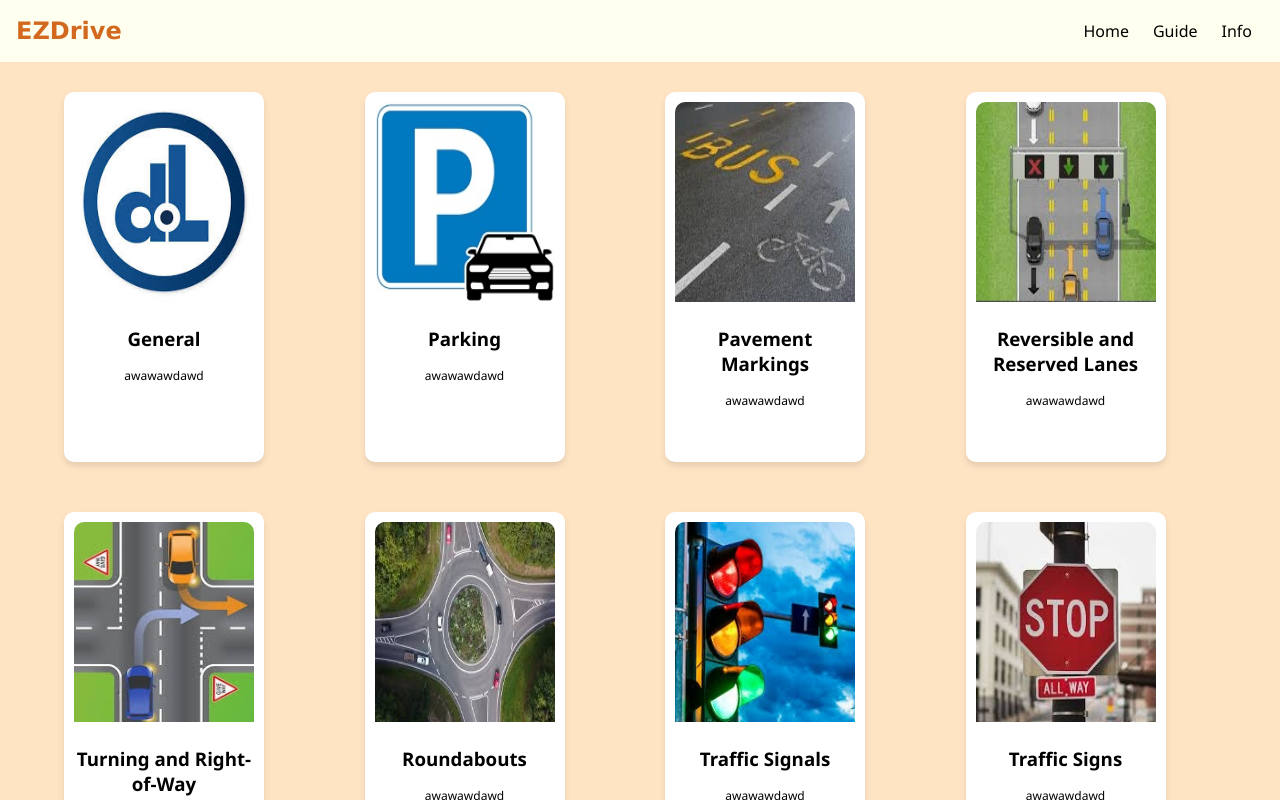
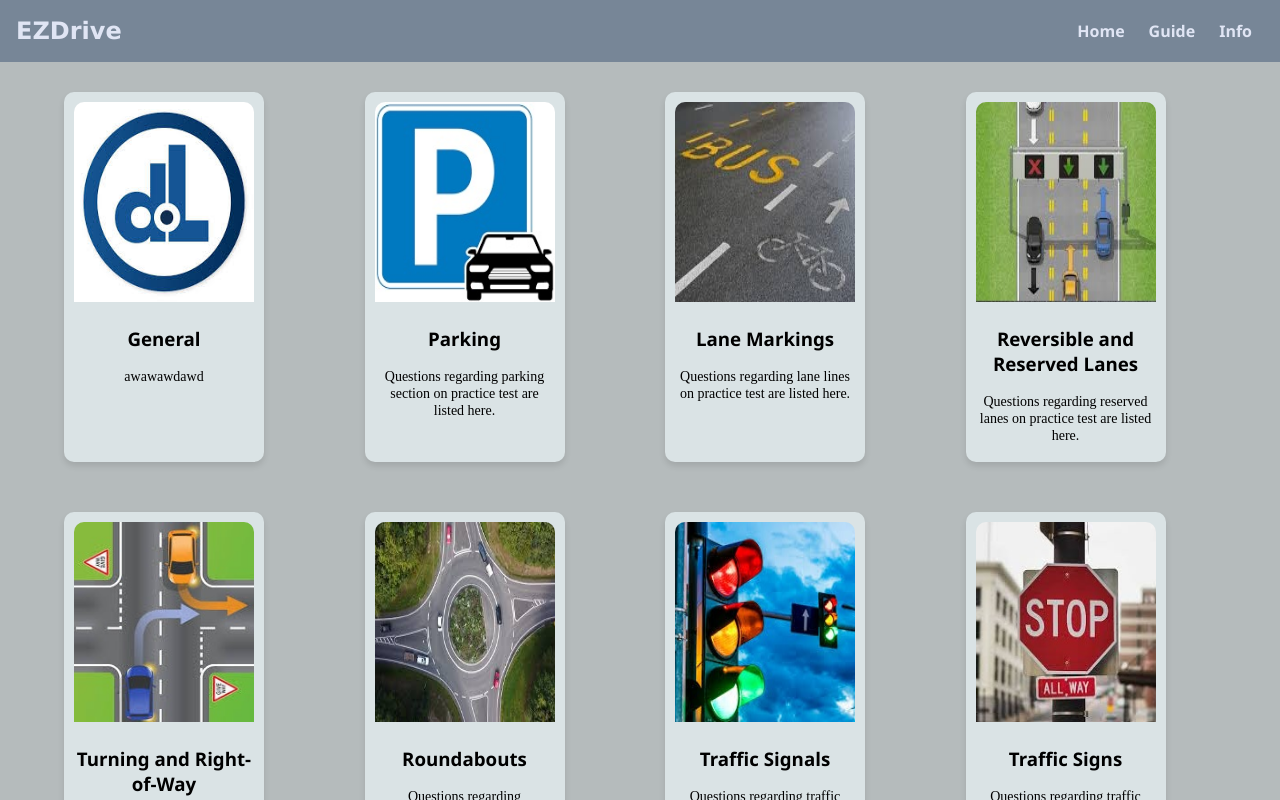
Before and after one commit to SquidHead00007/drivetestapp, a React (Create React App) app: page / in a window 1280 px wide. Shown: the top 800 px of the page. Built offline with nearby package versions, Linux system fonts and the light colour scheme.

Commit message:
CSS change

```diff
--- a/src/App.css
+++ b/src/App.css
@@ -2,7 +2,7 @@
 body {
   margin: 0;
   font-family: 'Segoe UI', 'Helvetica Neue',sans-serif;
-  background-color: bisque;
+  background-color: #B5BBBC;
   -webkit-background-size: cover;
   -moz-background-size: cover;
   -o-background-size: cover;
@@ -15,7 +15,7 @@ body {
     padding: 1rem;
     height: 30px;
     min-width: 500px;
-    background-color: ivory;
+    background-color: #778697;
   }
 
   .navmenu ul {
@@ -34,7 +34,8 @@ body {
     text-align: center;
     padding: 10px 12px;
     text-decoration: none;
-    color: black;
+    color: #E0E5F4;
+    font-weight: bold;
   }
 
   .navmenu a:hover {
@@ -43,7 +44,7 @@ body {
   }
 
   .navmenu h1 {
-    color: chocolate; /* Choose your desired color */
+    color: #E0E5F4; /* Choose your desired color */
     font-size: 1.5rem; /* Adjust the font size */
     font-family: Verdana, Geneva, Tahoma, sans-serif;
   }
@@ -59,7 +60,7 @@ body {
   }
 
   .card-item {
-    background-color: #fff;
+    background-color: #DAE3E5;
     border-radius: 10px;
     box-shadow: 0 4px 6px rgba(0, 0, 0, 0.1);
     width: 200px; /* Adjust the width as needed */
@@ -76,10 +77,14 @@ body {
   .card-details {
     padding: 10px;
     text-align: center;
+
   }
 
   .card-details p {
     margin: 5px 0;
-    font-size: 12px;
+    font-size: 14px;
     line-height: 1.2;
+    font-family: Bookman;
+    font-weight: 545;
+
   }
--- a/src/data/doltestsection.js
+++ b/src/data/doltestsection.js
@@ -1,12 +1,12 @@
 const SectionData=[
-    { id:"general",         name:"General",                          image:require("../img/dolgeneral.jpg"),  description:("awawawdawd")},
-    { id:"parking",         name:"Parking",                          image:require("../img/parking.jpg"),  description:("awawawdawd")},
-    { id:"pavementmarking", name:"Pavement Markings",                image:require("../img/pavement.jpg"),  description:("awawawdawd")},
-    { id:"lanes",           name:"Reversible and Reserved Lanes",    image:require("../img/lanes.jpg"),  description:("awawawdawd")},
-    { id: "rightofway",     name:"Turning and Right-of-Way",         image:require("../img/rightofway.jpg"),  description:("awawawdawd")},
-    { id:"roundabouts",     name:"Roundabouts",                      image:require("../img/roundabouts.jpg"),  description:("awawawdawd")},
-    { id:"trafficsignal",   name:"Traffic Signals",                  image:require("../img/signal.jpg"),  description:("awawawdawd")},
-    { id:"trafficsign",     name:"Traffic Signs",                    image:require("../img/sign.jpg"),  description:("awawawdawd")},
-    { id: "expresstoll",name:"Two way turns and Express Tolls",      image:require("../img/express.jpg"),  description:("awawawdawd")},
+    { id:"general",         name:"General",                          image:require("../img/dolgeneral.jpg"),      description:("awawawdawd")},
+    { id:"parking",         name:"Parking",                          image:require("../img/parking.jpg"),         description:("Questions regarding parking section on practice test are listed here.")},
+    { id:"pavementmarking", name:"Lane Markings",                    image:require("../img/pavement.jpg"),        description:("Questions regarding lane lines on practice test are listed here.")},
+    { id:"lanes",           name:"Reversible and Reserved Lanes",    image:require("../img/lanes.jpg"),           description:("Questions regarding reserved lanes on practice test are listed here.")},
+    { id:"rightofway",      name:"Turning and Right-of-Way",         image:require("../img/rightofway.jpg"),      description:("awawawdawd")},
+    { id:"roundabouts",     name:"Roundabouts",                      image:require("../img/roundabouts.jpg"),     description:("Questions regarding roundabouts on practice test are listed here.")},
+    { id:"trafficsignal",   name:"Traffic Signals",                  image:require("../img/signal.jpg"),          description:("Questions regarding traffic signals on practice test are listed here.")},
+    { id:"trafficsign",     name:"Traffic Signs",                    image:require("../img/sign.jpg"),            description:("Questions regarding traffic signs on practice test are listed here.")},
+    { id:"expresstoll",     name:"Two way turns and Express Tolls",  image:require("../img/express.jpg"),         description:("awawawdawd")},
   ]
   export default SectionData;
```
